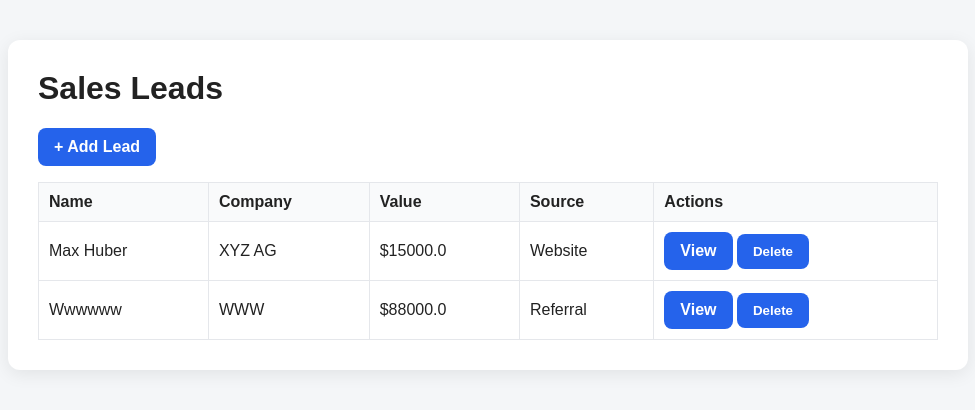
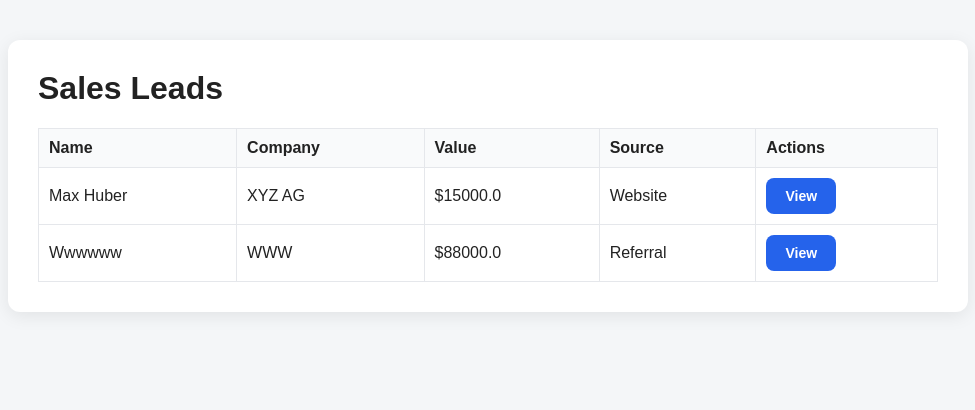
Before and after one commit to angryyogafrog/crm_01, a Flask app: page /leads in a window 1280 px wide. Shown: the part 46-456 px from the top of the page, without its empty margins (152-1127 px from the left). Run offline with Flask 3, Linux system fonts and the light colour scheme; a user stored in the database is signed in.

Commit message:
Add admin restrictions for customers and leads

```diff
--- a/app.py
+++ b/app.py
@@ -1,3 +1,4 @@
+from functools import wraps
 from flask import Flask, render_template, request, redirect, url_for, flash, Blueprint, send_file
 from flask_login import LoginManager, login_user, login_required, logout_user, current_user
 from flask_restx import Api, Resource, fields
@@ -41,6 +42,18 @@ def clean_value(value):
     if pd.isna(value):
         return ""
     return str(value).strip()
+
+
+def admin_required(f):
+    @wraps(f)
+    def decorated_function(*args, **kwargs):
+        if not current_user.is_authenticated:
+            return redirect(url_for("login"))
+        if not current_user.is_admin:
+            flash("Only admin can perform this action.")
+            return redirect(url_for("index"))
+        return f(*args, **kwargs)
+    return decorated_function
 
 
 @login_manager.user_loader
@@ -88,13 +101,19 @@ def register():
             flash("Username or email already exists.")
             return redirect(url_for("register"))
 
-        user = User(username=username, email=email)
+        role = "admin" if User.query.count() == 0 else "user"
+
+        user = User(username=username, email=email, role=role)
         user.set_password(password)
 
         db.session.add(user)
         db.session.commit()
 
-        flash("Registration successful.")
+        if role == "admin":
+            flash("Registration successful. This account is the admin account.")
+        else:
+            flash("Registration successful.")
+
         return redirect(url_for("login"))
 
     return render_template("register.html")
@@ -196,6 +215,7 @@ def export_customers_xlsx():
 
 @app.route("/customers/add", methods=["GET", "POST"])
 @login_required
+@admin_required
 def add_customer():
     if request.method == "POST":
         name = request.form.get("name", "").strip()
@@ -226,6 +246,7 @@ def add_customer():
 
 @app.route("/customers/import", methods=["GET", "POST"])
 @login_required
+@admin_required
 def import_customers():
     if request.method == "POST":
         if "file" not in request.files:
@@ -313,6 +334,7 @@ def customer_detail(customer_id):
 
 @app.route("/customers/<int:customer_id>/edit", methods=["GET", "POST"])
 @login_required
+@admin_required
 def edit_customer(customer_id):
     customer = Customer.query.get(customer_id)
     if not customer:
@@ -335,6 +357,7 @@ def edit_customer(customer_id):
 
 @app.route("/customers/<int:customer_id>/delete", methods=["POST"])
 @login_required
+@admin_required
 def delete_customer(customer_id):
     customer = Customer.query.get(customer_id)
     if customer:
@@ -353,6 +376,7 @@ def leads():
 
 @app.route("/leads/add", methods=["GET", "POST"])
 @login_required
+@admin_required
 def add_lead():
     if request.method == "POST":
         name = request.form.get("name", "").strip()
@@ -399,6 +423,7 @@ def lead_detail(lead_id):
 
 @app.route("/leads/<int:lead_id>/delete", methods=["POST"])
 @login_required
+@admin_required
 def delete_lead(lead_id):
     lead = Lead.query.get(lead_id)
     if lead:
@@ -462,6 +487,9 @@ class CustomerListApi(Resource):
     @api.expect(customer_input, validate=True)
     @api.marshal_with(customer_output, code=201)
     def post(self):
+        if not current_user.is_authenticated or not current_user.is_admin:
+            api.abort(403, "Only admin can add customers")
+
         data = api.payload
 
         customer = Customer(
@@ -488,6 +516,9 @@ class CustomerApi(Resource):
     @api.expect(customer_input, validate=True)
     @api.marshal_with(customer_output)
     def put(self, customer_id):
+        if not current_user.is_authenticated or not current_user.is_admin:
+            api.abort(403, "Only admin can edit customers")
+
         customer = Customer.query.get(customer_id)
         if not customer:
             api.abort(404, "Customer not found")
@@ -503,6 +534,9 @@ class CustomerApi(Resource):
         return customer
 
     def delete(self, customer_id):
+        if not current_user.is_authenticated or not current_user.is_admin:
+            api.abort(403, "Only admin can delete customers")
+
         customer = Customer.query.get(customer_id)
         if not customer:
             api.abort(404, "Customer not found")
@@ -521,6 +555,9 @@ class LeadListApi(Resource):
     @api.expect(lead_input, validate=True)
     @api.marshal_with(lead_output, code=201)
     def post(self):
+        if not current_user.is_authenticated or not current_user.is_admin:
+            api.abort(403, "Only admin can add leads")
+
         data = api.payload
 
         lead = Lead(
@@ -547,6 +584,9 @@ class LeadApi(Resource):
     @api.expect(lead_input, validate=True)
     @api.marshal_with(lead_output)
     def put(self, lead_id):
+        if not current_user.is_authenticated or not current_user.is_admin:
+            api.abort(403, "Only admin can edit leads")
+
         lead = Lead.query.get(lead_id)
         if not lead:
             api.abort(404, "Lead not found")
@@ -562,6 +602,9 @@ class LeadApi(Resource):
         return lead
 
     def delete(self, lead_id):
+        if not current_user.is_authenticated or not current_user.is_admin:
+            api.abort(403, "Only admin can delete leads")
+
         lead = Lead.query.get(lead_id)
         if not lead:
             api.abort(404, "Lead not found")
--- a/models.py
+++ b/models.py
@@ -12,6 +12,11 @@ class User(UserMixin, db.Model):
     username = db.Column(db.String(80), unique=True, nullable=False)
     email = db.Column(db.String(120), unique=True, nullable=False)
     password_hash = db.Column(db.String(255), nullable=False)
+    role = db.Column(db.String(20), nullable=False, default="user")
+
+    @property
+    def is_admin(self):
+        return self.role == "admin"
 
     def set_password(self, password):
         self.password_hash = generate_password_hash(password)
--- a/templates/leads.html
+++ b/templates/leads.html
@@ -1,10 +1,43 @@
 {% extends 'base.html' %}
 
 {% block content %}
+<style>
+    .actions-cell {
+        white-space: nowrap;
+    }
+
+    .action-buttons {
+        display: flex;
+        flex-direction: row;
+        align-items: center;
+        gap: 0.4rem;
+        flex-wrap: nowrap;
+    }
+
+    .action-buttons form {
+        margin: 0;
+    }
+
+    .action-buttons .btn {
+        display: inline-flex;
+        align-items: center;
+        justify-content: center;
+        min-width: 70px;
+        height: 36px;
+        padding: 0 12px;
+        font-size: 14px;
+        line-height: 1;
+        white-space: nowrap;
+        box-sizing: border-box;
+    }
+</style>
+
 <h1>Sales Leads</h1>
 
 <p>
-    <a href="{{ url_for('add_lead') }}" class="btn btn-primary">+ Add Lead</a>
+    {% if current_user.is_authenticated and current_user.is_admin %}
+        <a href="{{ url_for('add_lead') }}" class="btn btn-primary">+ Add Lead</a>
+    {% endif %}
 </p>
 
 <table class="table">
@@ -15,17 +48,22 @@
         <th>Source</th>
         <th>Actions</th>
     </tr>
-    {% for l in leads %}
+    {% for lead in leads %}
     <tr>
-        <td>{{ l.name }}</td>
-        <td>{{ l.company }}</td>
-        <td>${{ l.value }}</td>
-        <td>{{ l.source }}</td>
-        <td>
-            <a href="{{ url_for('lead_detail', lead_id=l.id) }}" class="btn btn-sm btn-primary">View</a>
-            <form method="POST" action="{{ url_for('delete_lead', lead_id=l.id) }}" style="display:inline">
-                <button type="submit" class="btn btn-sm btn-danger" onclick="return confirm('Delete?')">Delete</button>
-            </form>
+        <td>{{ lead.name }}</td>
+        <td>{{ lead.company }}</td>
+        <td>${{ lead.value }}</td>
+        <td>{{ lead.source }}</td>
+        <td class="actions-cell">
+            <div class="action-buttons">
+                <a href="{{ url_for('lead_detail', lead_id=lead.id) }}" class="btn btn-sm btn-primary">View</a>
+
+                {% if current_user.is_authenticated and current_user.is_admin %}
+                    <form method="POST" action="{{ url_for('delete_lead', lead_id=lead.id) }}">
+                        <button type="submit" class="btn btn-sm btn-danger" onclick="return confirm('Delete?')">Delete</button>
+                    </form>
+                {% endif %}
+            </div>
         </td>
     </tr>
     {% endfor %}
```
Also changed, not shown: templates/customers.html (+41 -2 lines), 1 other file.
